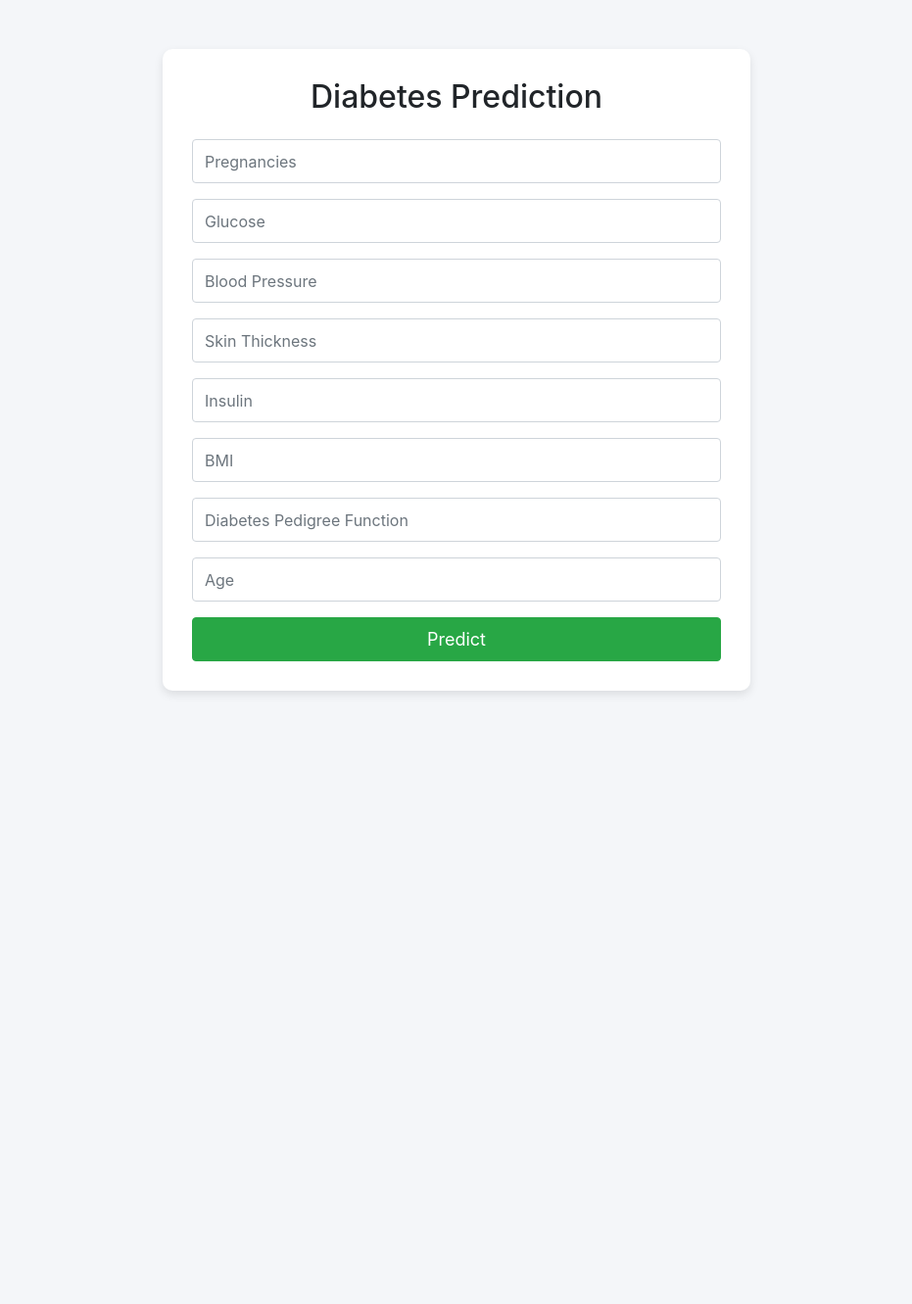
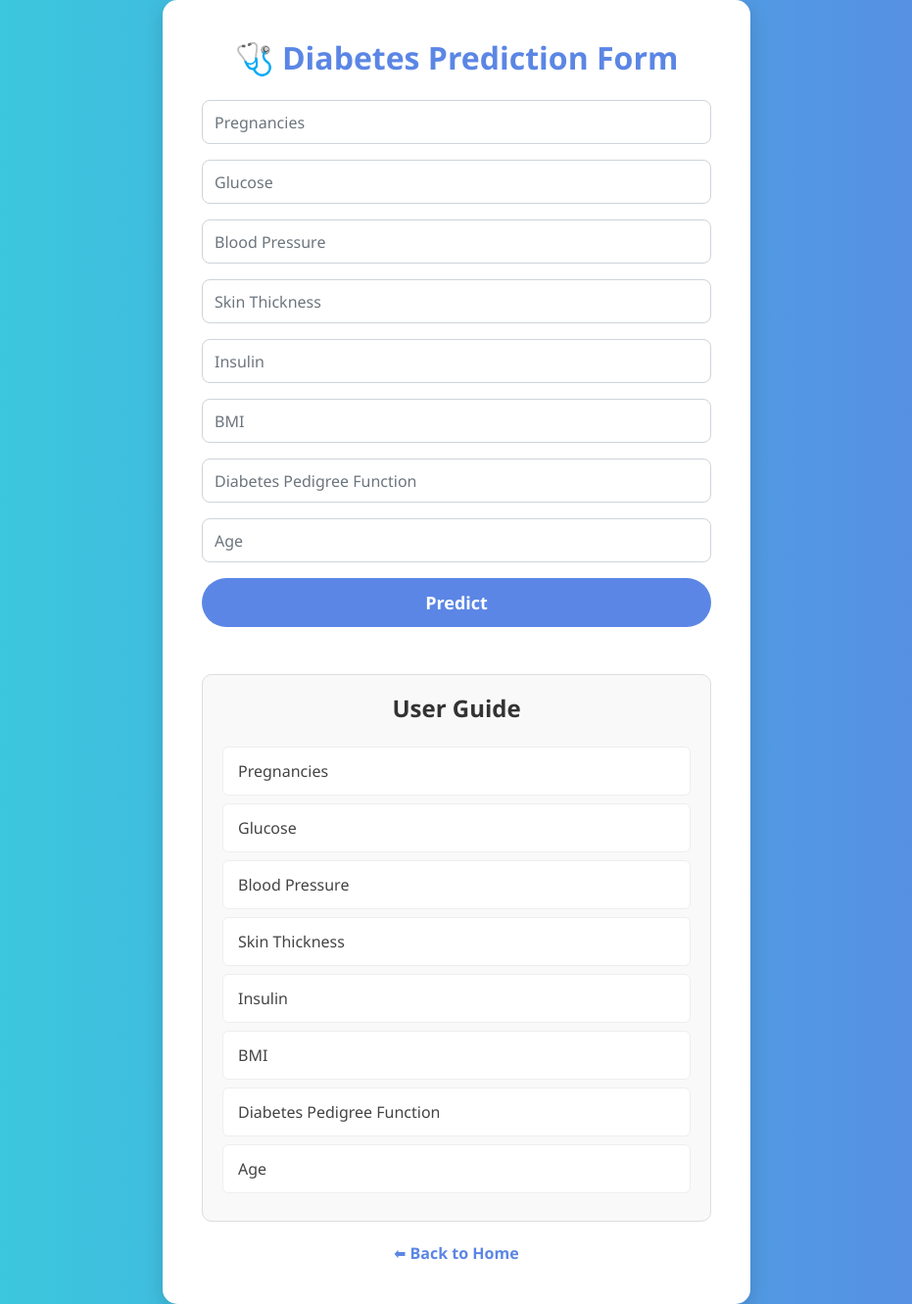
Before and after one commit to hurcanspyder/Diabetes-prediction, a Python web app: template templates/home.html in a window 1280 px wide. Shown: the whole page at 98% size, without its empty margins (174-1105 px from the left). Before the commit the page ends 709 px from the top, so only its background shows below. Run offline with Jinja, Linux system fonts and the light colour scheme; the template is opened without the code that fills it, so the values that code supplies are empty; some libraries are stand-ins or nearby versions.

```diff
--- /dev/null
+++ b/requirement.txt
@@ -0,0 +1,3 @@
+pandas
+sklearn
+numpy
--- a/templates/home.html
+++ b/templates/home.html
@@ -7,35 +7,63 @@
     <link href="https://stackpath.bootstrapcdn.com/bootstrap/4.5.2/css/bootstrap.min.css" rel="stylesheet">
     <style>
         body {
-            background-color: #f4f6f9;
-            padding-top: 50px;
+            background: linear-gradient(to right, #36d1dc, #5b86e5);
+            min-height: 100vh;
+            display: flex;
+            justify-content: center;
+            align-items: center;
+            font-family: 'Segoe UI', Tahoma, Geneva, Verdana, sans-serif;
         }
         .container {
             max-width: 600px;
-            background: white;
-            padding: 30px;
-            border-radius: 10px;
-            box-shadow: 0px 4px 10px rgba(0, 0, 0, 0.1);
+            background: #fff;
+            padding: 40px;
+            border-radius: 15px;
+            box-shadow: 0px 6px 20px rgba(0, 0, 0, 0.15);
+        }
+        h2 {
+            font-weight: bold;
+            color: #5b86e5;
         }
         .form-group input {
             height: 45px;
+            border-radius: 8px;
         }
         .predict-btn {
-            height: 45px;
+            height: 50px;
             font-size: 18px;
+            border-radius: 50px;
+            font-weight: bold;
+            background: #5b86e5;
+            border: none;
+        }
+        .predict-btn:hover {
+            background: #36d1dc;
         }
         .result-box {
             margin-top: 30px;
             background-color: #e9f7ef;
             padding: 20px;
-            border-left: 6px solid #e956d0;
-            border-radius: 5px;
+            border-left: 6px solid #36d1dc;
+            border-radius: 8px;
+        }
+        .back-btn {
+            display: block;
+            margin-top: 20px;
+            text-align: center;
+            font-weight: bold;
+            text-decoration: none;
+            color: #5b86e5;
+        }
+        .back-btn:hover {
+            text-decoration: underline;
+            color: #36d1dc;
         }
     </style>
 </head>
 <body>
     <div class="container">
-        <h2 class="text-center mb-4">Diabetes Prediction</h2>
+        <h2 class="text-center mb-4">🩺 Diabetes Prediction Form</h2>
         <form action="{{ url_for('predict_datapoint') }}" method="post">
             <div class="form-group">
                 <input type="text" name="Pregnancies" class="form-control" placeholder="Pregnancies" required>
@@ -61,15 +89,96 @@
             <div class="form-group">
                 <input type="text" name="Age" class="form-control" placeholder="Age" required>
             </div>
-            <button type="submit" class="btn btn-success btn-block predict-btn">Predict</button>
+            <button type="submit" class="btn btn-primary btn-block predict-btn">Predict</button>
         </form>
 
         {% if results %}
         <div class="result-box">
-            <h4>🩺 Predicted Diabetes Risk:</h4>
+            <h4>Predicted Diabetes Risk:</h4>
             <h3><strong>{{ results }}</strong></h3>
         </div>
         {% endif %}
+
+        <!-- mod -->
+        <!-- User Guide Section -->
+<div class="mt-5 user-guide">
+    <h4 class="text-center mb-4">User Guide</h4>
+    <ul class="guide-list">
+        <li data-toggle="tooltip" title="Number of times the person has been pregnant. Usually 0–17.">
+            Pregnancies
+        </li>
+        <li data-toggle="tooltip" title="Plasma glucose concentration after fasting. Normal: 70–140 mg/dL.">
+            Glucose
+        </li>
+        <li data-toggle="tooltip" title="Diastolic blood pressure (mm Hg). Normal: 60–90 mmHg.">
+            Blood Pressure
+        </li>
+        <li data-toggle="tooltip" title="Triceps skin fold thickness (mm). Typical: 10–50 mm.">
+            Skin Thickness
+        </li>
+        <li data-toggle="tooltip" title="2-Hour serum insulin (mu U/ml). Normal fasting: 16–166.">
+            Insulin
+        </li>
+        <li data-toggle="tooltip" title="Body Mass Index (kg/m²). Normal: 18.5–24.9. Overweight: 25–29.9.">
+            BMI
+        </li>
+        <li data-toggle="tooltip" title="Genetic risk factor (0.0–2.5). Higher means greater family history risk.">
+            Diabetes Pedigree Function
+        </li>
+        <li data-toggle="tooltip" title="Age in years. Risk increases after age 35.">
+            Age
+        </li>
+    </ul>
+</div>
+
+<!-- Custom Styles -->
+<style>
+    .user-guide {
+        background: #f9f9f9;
+        border: 1px solid #ddd;
+        border-radius: 10px;
+        padding: 20px;
+    }
+    .user-guide h4 {
+        font-weight: bold;
+        color: #333;
+    }
+    .guide-list {
+        list-style: none;
+        padding: 0;
+        margin: 0;
+    }
+    .guide-list li {
+        padding: 12px 15px;
+        margin-bottom: 8px;
+        border-radius: 6px;
+        background: #fff;
+        border: 1px solid #eee;
+        transition: all 0.3s ease;
+        cursor: pointer;
+        font-size: 16px;
+        color: #444;
+    }
+    .guide-list li:hover {
+        background: #eaf2fd;
+        border-color: #5b86e5;
+        color: #2c3e50;
+    }
+</style>
+
+<!-- Bootstrap JS (tooltip activation) -->
+<script src="https://code.jquery.com/jquery-3.5.1.slim.min.js"></script>
+<script src="https://cdn.jsdelivr.net/npm/bootstrap@4.5.2/dist/js/bootstrap.bundle.min.js"></script>
+<script>
+    $(function () {
+      $('[data-toggle="tooltip"]').tooltip()
+    })
+</script>
+
+
+        <!-- mod -->
+
+        <a href="http://172.18.33.18:5000" class="back-btn">⬅ Back to Home</a>
     </div>
 </body>
 </html>
```
Also changed, not shown: templates/index.html (+69 -3 lines), 4 other files.
